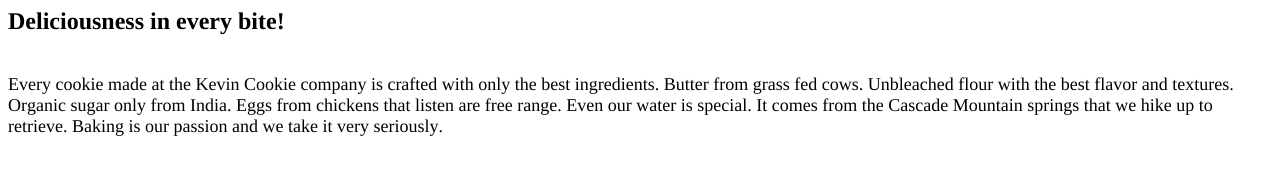
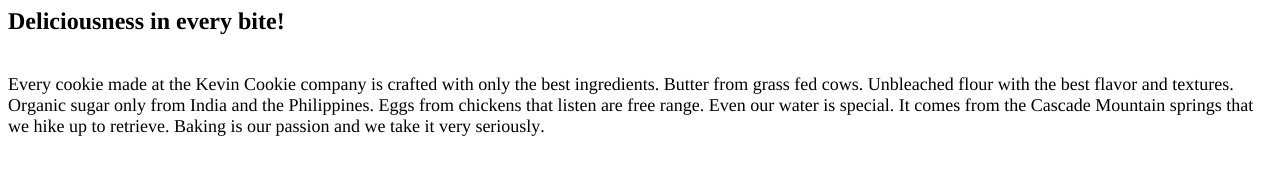
Before and after one commit to talwe1006/KevinCookieCompany.com, a plain HTML site: page index.htm in a window 1280 px wide. Drawn offline with Linux system fonts and the light colour scheme.

Commit message:
Update index.htm

```diff
--- a/index.htm
+++ b/index.htm
@@ -15,6 +15,6 @@
 <body>
 <h1 style="margin: 0.0px 0.0px 16.1px 0.0px; font: 24.0px Times; -webkit-text-stroke: #000000"><span class="s1"><b>Deliciousness in every bite!</b></span></h1>
 <p class="p2"><span class="s1"></span><br></p>
-<p class="p3"><span class="s1">Every cookie made at the Kevin Cookie company is crafted with only the best ingredients. Butter from grass fed cows. Unbleached flour with the best flavor and textures. Organic sugar only from India. Eggs from chickens that listen are free range. Even our water is special. It comes from the Cascade Mountain springs that we hike up to retrieve. Baking is our passion and we take it very seriously.</span></p>
+<p class="p3"><span class="s1">Every cookie made at the Kevin Cookie company is crafted with only the best ingredients. Butter from grass fed cows. Unbleached flour with the best flavor and textures. Organic sugar only from India and the Philippines. Eggs from chickens that listen are free range. Even our water is special. It comes from the Cascade Mountain springs that we hike up to retrieve. Baking is our passion and we take it very seriously.</span></p>
 </body>
 </html>
```
